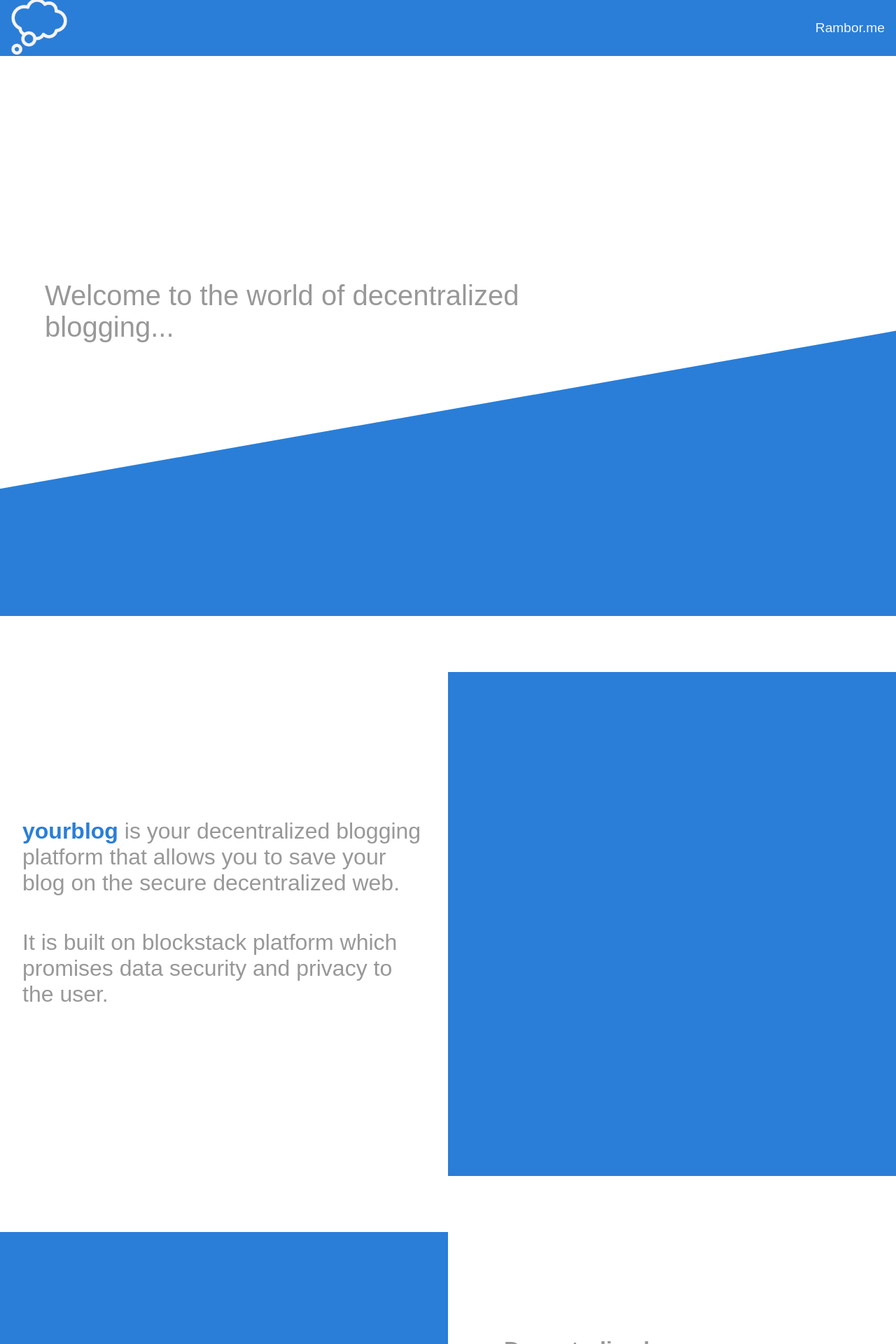
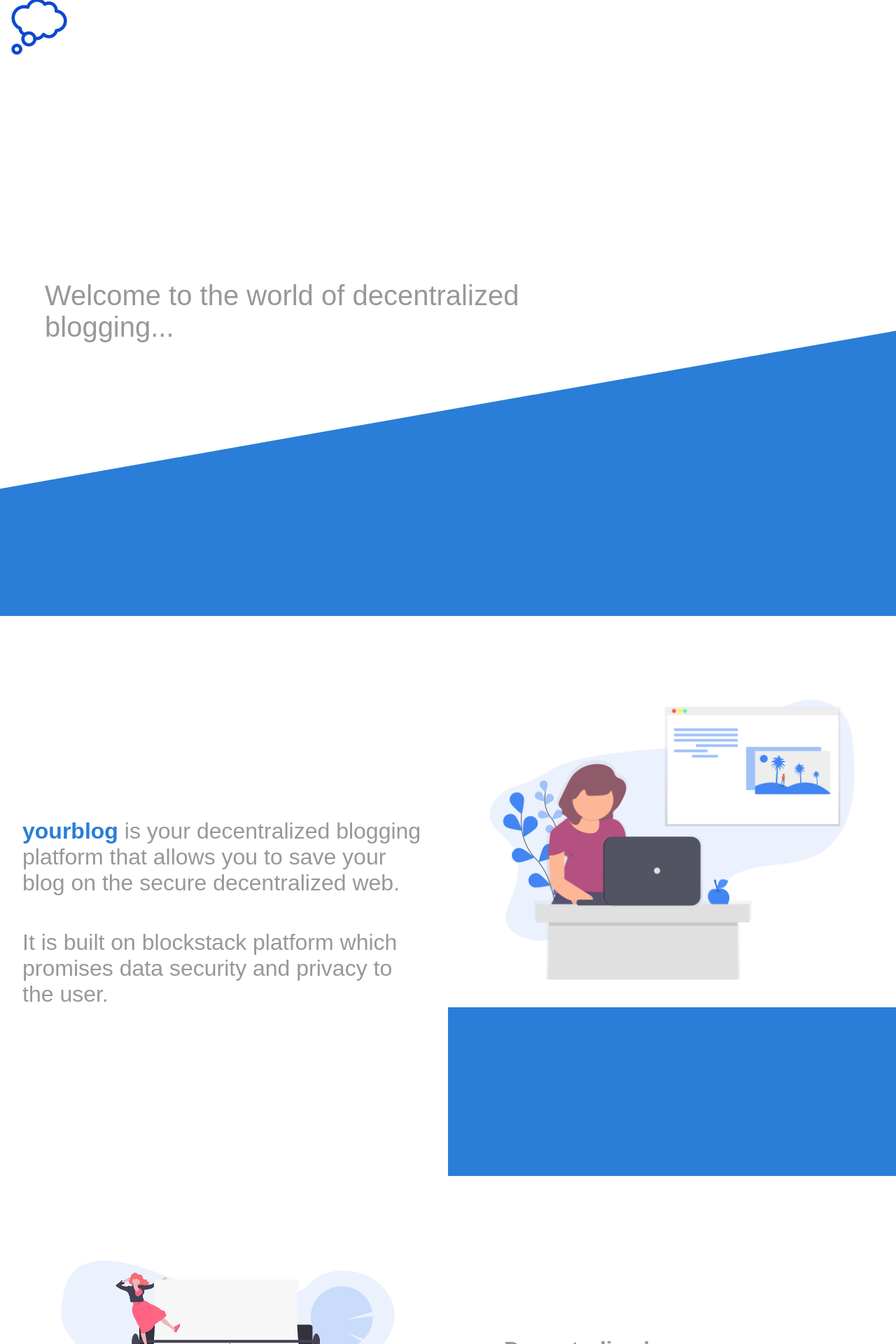
Before and after one commit to DILIPSKUMAR1410/yourblog, a React (Create React App) app: page / in a window 1280 px wide. Shown: the top 1920 px of the page at 70% size. Built offline with nearby package versions, Linux system fonts and the light colour scheme; a web font is replaced by a local one.

Commit message:
final edits

```diff
--- a/src/components/navbar.jsx
+++ b/src/components/navbar.jsx
@@ -2,21 +2,24 @@ import React, { Component } from "react";
 import { Link } from "react-router-dom";
 import "./navbar.css";
 
-import logo from "../public/images/logo_white.png";
+import logo_white from "../public/images/logo_white.png";
+import logo_blue from "../public/images/logo_blue.png";
 
 class NavBar extends Component {
-  state = {
+  constructor(props) {
+    super(props);
+    let loggedIn = true;
+    if (this.props && this.props.loggedIn === false) {
+      loggedIn = this.props.loggedIn;
+    }
+    this.state = {
+      loggedIn,
       username: "Rambor.me"
     };
+  }
 
-  render() {
+  getList = () => {
     return (
-      <nav className="navbar">
-        <Link to="/">
-          <div className="logo">
-            <img className="logo__img" src={logo} alt="" />
-          </div>
-        </Link>
       <div className="nav__username">
         {this.state.username}
         <ul className="nav__list">
@@ -31,6 +34,25 @@ class NavBar extends Component {
           </li>
         </ul>
       </div>
+    );
+  };
+
+  render() {
+    return (
+      <nav
+        className="navbar"
+        style={!this.state.loggedIn ? { backgroundColor: "white" } : {}}
+      >
+        <Link to="/">
+          <div className="logo">
+            <img
+              className="logo__img"
+              src={this.state.loggedIn ? logo_white : logo_blue}
+              alt=""
+            />
+          </div>
+        </Link>
+        {this.state.loggedIn ? this.getList() : ""}
       </nav>
     );
   }
--- a/src/views/home.jsx
+++ b/src/views/home.jsx
@@ -1,6 +1,9 @@
 import React, { Component } from "react";
 import { Link } from "react-router-dom";
 import NavBar from "../components/navbar";
+
+import img1 from "../public/images/blogging.png";
+import img2 from "../public/images/typewriter.png";
 
 import "./home.css";
 
@@ -8,7 +11,7 @@ class Home extends Component {
   render() {
     return (
       <React.Fragment>
-        <NavBar />
+        <NavBar loggedIn={false} />
         <section className="section--landing">
           <div className="landing__text">
             Welcome to the world of decentralized <br /> blogging...
@@ -26,10 +29,14 @@ class Home extends Component {
               and privacy to the user.
             </p>
           </div>
-          <div className="blue-box blue-box--description"></div>
+          <div className="blue-box blue-box--description">
+            <img src={img1} alt="" style={{ maxWidth: "100%" }} />
+          </div>
         </section>
         <section className="section--features">
-          <div className="blue-box blue-box--features"></div>
+          <div className="blue-box blue-box--features">
+            <img src={img2} alt="" style={{ maxWidth: "100%" }} />
+          </div>
           <ul className="features__list">
             <li className="features__item">Decentralized</li>
             <li className="features__item">Text Editor</li>
--- a/src/views/login.jsx
+++ b/src/views/login.jsx
@@ -18,13 +18,15 @@ class Login extends Component {
   onSubmitHandler = e => {
     e.preventDefault();
     // Fix: Change this.
+    console.log("Loggin in");
+
     window.location.href = "/entries";
   };
 
   render() {
     return (
       <React.Fragment>
-        <NavBar />
+        <NavBar loggedIn={false} />
         <form action="" className="login-form" onSubmit={this.onSubmitHandler}>
           <h2 className="login__heading">Login</h2>
           <input
```
Also changed, not shown: src/public/images/blogging.png (added), src/public/images/typewriter.png (added). Lines whose indentation alone changed are shown as unchanged.
